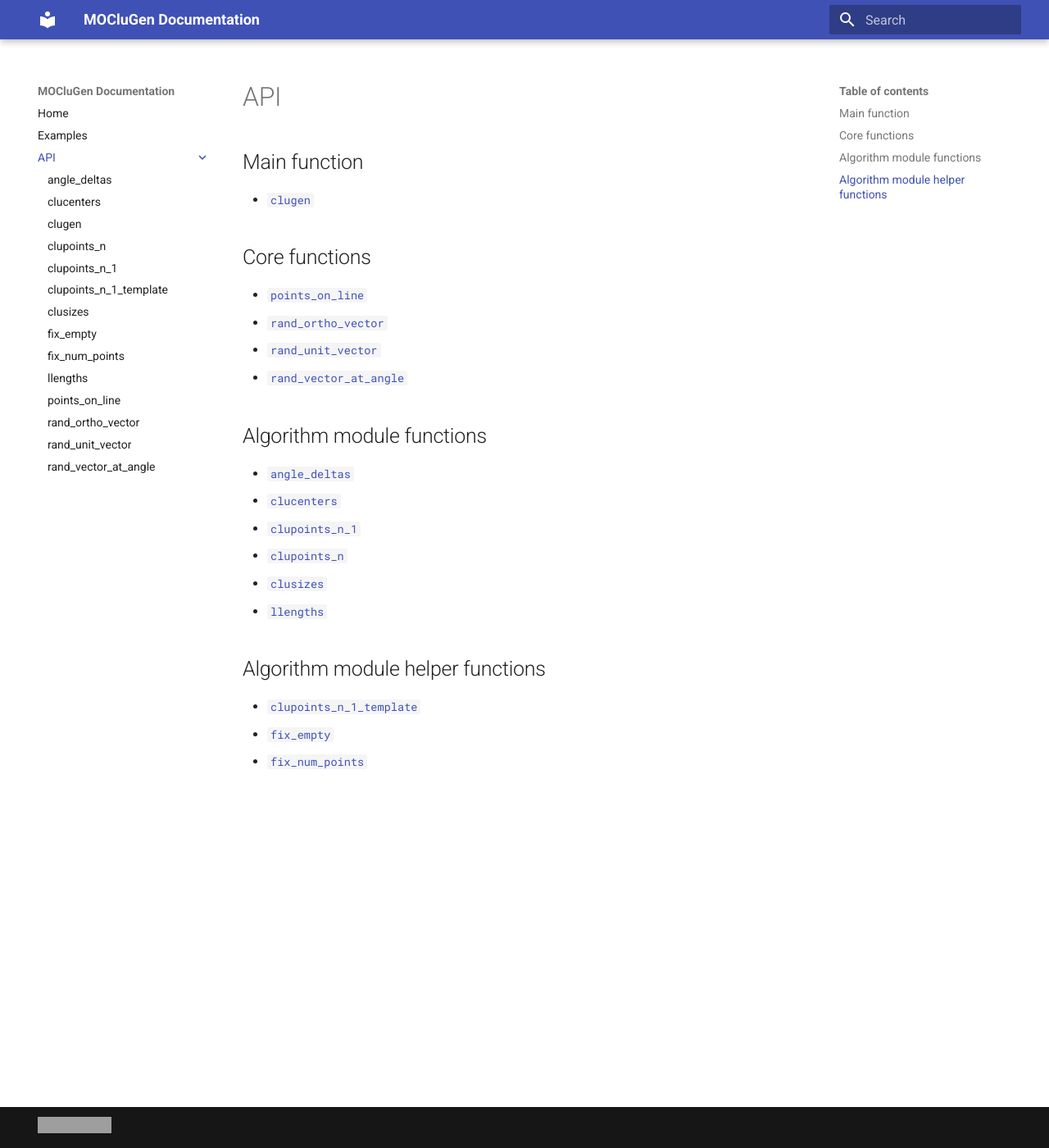
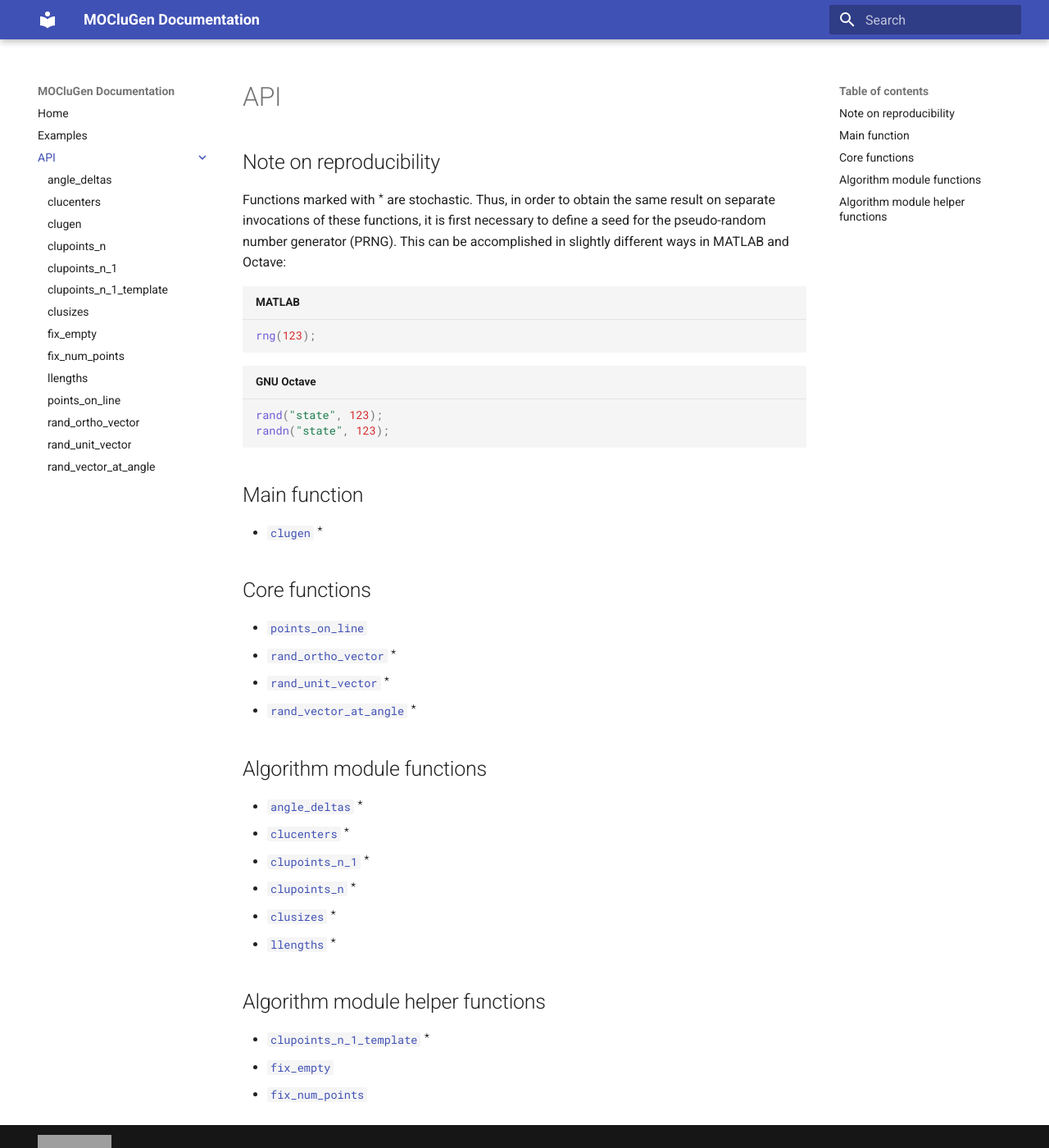
Before and after one commit to clugen/MOCluGen, an MkDocs documentation site: the page built from docs/docs/api/index.md, in a window 1280 px wide and 1400 px high. Shown: the whole window at 82% size. Built offline with MkDocs 1.6.1 and Material for MkDocs 9.7.7, drawn with Linux system fonts in a browser that asks for light colours; grey boxes are pictures that could not be loaded.

````diff
--- a/docs/docs/api/index.md
+++ b/docs/docs/api/index.md
@@ -1,27 +1,43 @@
 # API
+
+## Note on reproducibility
+
+Functions marked with $^\star$ are stochastic. Thus, in order to obtain the same
+result on separate invocations of these functions, it is first necessary to
+define a seed for the pseudo-random number generator (PRNG). This can be
+accomplished in slightly different ways in MATLAB and Octave:
+
+```{.matlab title="MATLAB"}
+rng(123);
+```
+
+```{.matlab title="GNU Octave"}
+rand("state", 123);
+randn("state", 123);
+```
 
 ## Main function
 
-* [`clugen`](clugen)
+* [`clugen`](clugen) $^\star$
 
 ## Core functions
 
 * [`points_on_line`](points_on_line)
-* [`rand_ortho_vector`](rand_ortho_vector)
-* [`rand_unit_vector`](rand_unit_vector)
-* [`rand_vector_at_angle`](rand_vector_at_angle)
+* [`rand_ortho_vector`](rand_ortho_vector)  $^\star$
+* [`rand_unit_vector`](rand_unit_vector)  $^\star$
+* [`rand_vector_at_angle`](rand_vector_at_angle)  $^\star$
 
 ## Algorithm module functions
 
-* [`angle_deltas`](angle_deltas)
-* [`clucenters`](clucenters)
-* [`clupoints_n_1`](clupoints_n_1)
-* [`clupoints_n`](clupoints_n)
-* [`clusizes`](clusizes)
-* [`llengths`](llengths)
+* [`angle_deltas`](angle_deltas) $^\star$
+* [`clucenters`](clucenters) $^\star$
+* [`clupoints_n_1`](clupoints_n_1) $^\star$
+* [`clupoints_n`](clupoints_n) $^\star$
+* [`clusizes`](clusizes) $^\star$
+* [`llengths`](llengths) $^\star$
 
 ## Algorithm module helper functions
 
-* [`clupoints_n_1_template`](clupoints_n_1_template)
+* [`clupoints_n_1_template`](clupoints_n_1_template) $^\star$
 * [`fix_empty`](fix_empty)
 * [`fix_num_points`](fix_num_points)
````
Also changed, not shown: docs/docs/index.md (+11 -12 lines), 11 other files.
